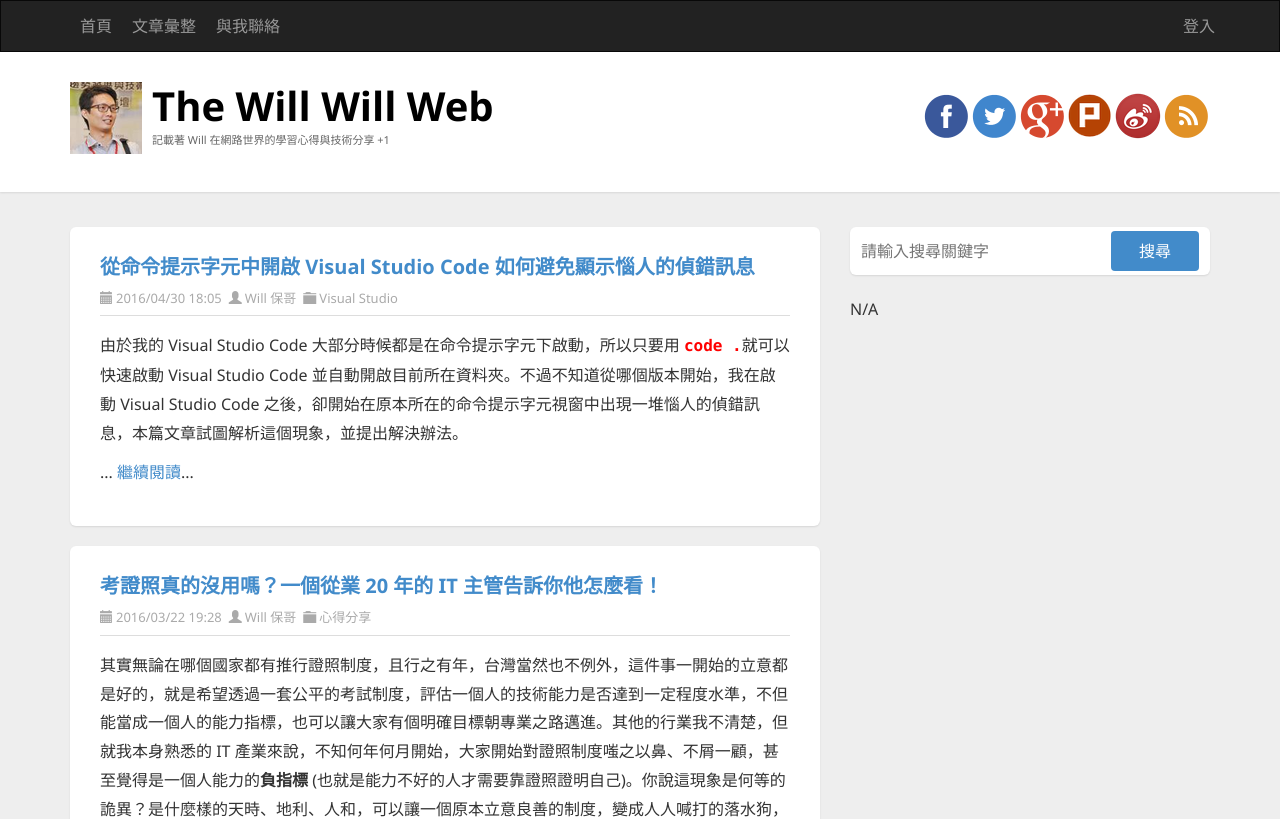
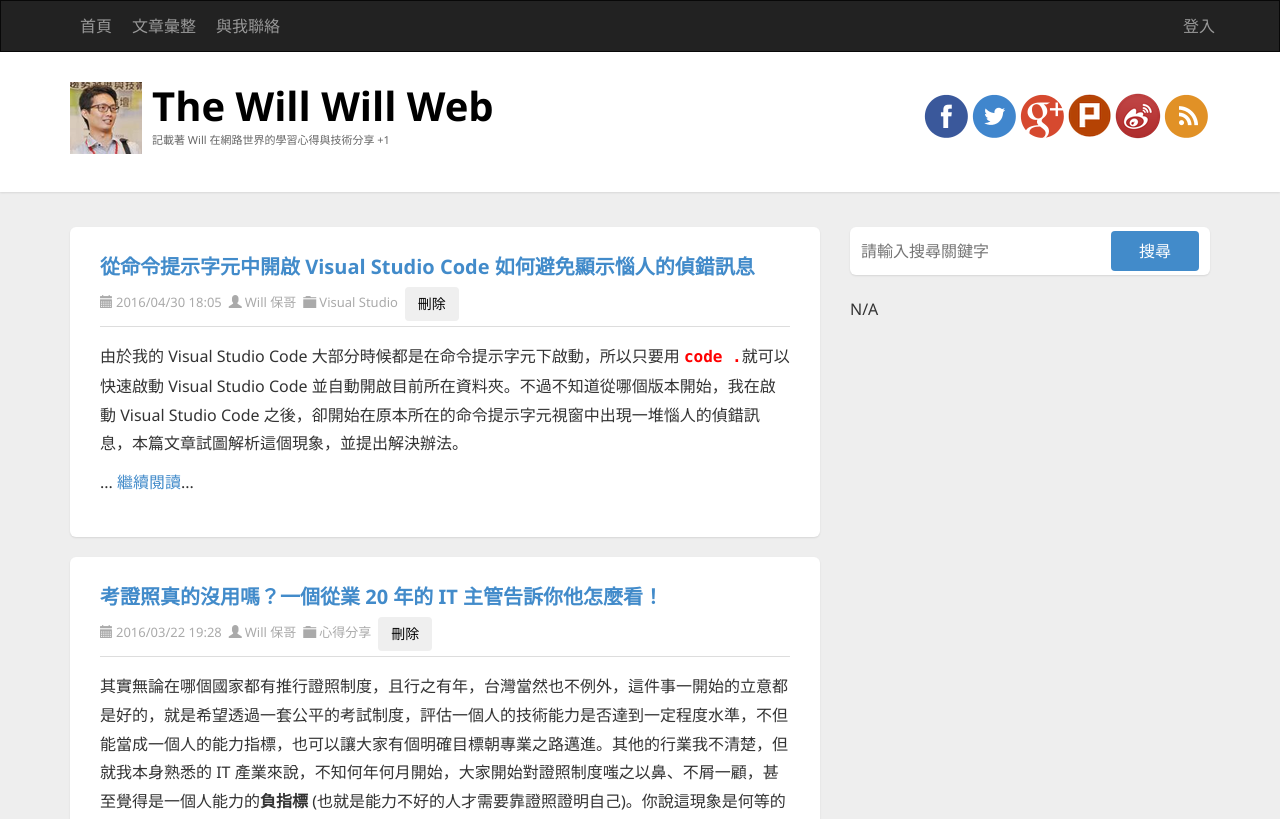
Before and after one commit to doggy8088/demo0827, an Angular app: page / in a window 1280 px wide. Shown: the top 819 px of the page. Built offline with nearby package versions, Linux system fonts and the light colour scheme.

Commit message:
加入文章刪除功能

```diff
--- a/src/app/app.component.html
+++ b/src/app/app.component.html
@@ -10,7 +10,7 @@
       <div id="ctl00_cphBody_PostList1_posts" class="posts">
 
         <!-- Article START-->
-        <article class="post" id="post0" *ngFor="let item of data">
+        <article class="post" id="post{{i}}" *ngFor="let item of data; let i = index">
           <header class="post-header">
             <h2 class="post-title">
                 <a [href]="item.href">{{item.title}}</a>
@@ -19,6 +19,7 @@
               <span class="post-date"><i class="glyphicon glyphicon-calendar"></i>{{item.date}}</span>
               <span class="post-author"><i class="glyphicon glyphicon-user"></i><a href="http://blog.miniasp.com/author/will.aspx">{{item.author}}</a></span>
               <span class="post-category"><i class="glyphicon glyphicon-folder-close"></i><a [href]="item['category-link']">{{item.category}}</a></span>
+              <span><input type="button" class="btn" value="刪除" (click)="deleteArticle(i)"></span>
             </div>
           </header>
           <section class="post-body text" [innerHTML]="item.summary">
--- a/src/app/app.component.ts
+++ b/src/app/app.component.ts
@@ -12,6 +12,10 @@ export class AppComponent {
 
   doSearch(keyword: string) {
     this.keyword = keyword;
+  }
+
+  deleteArticle(i) {
+    this.data.splice(i, 1);
   }
 
   data: any[] = [
```
